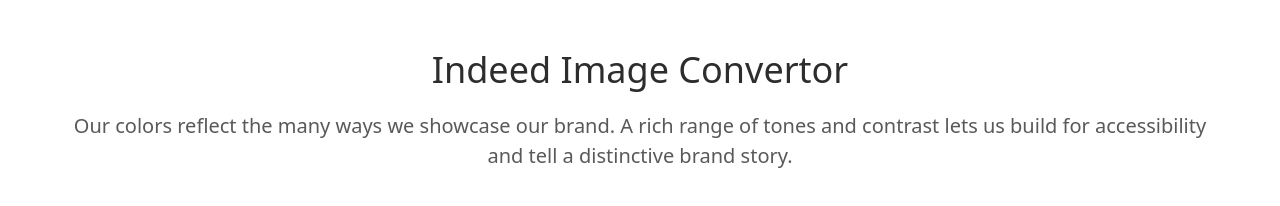
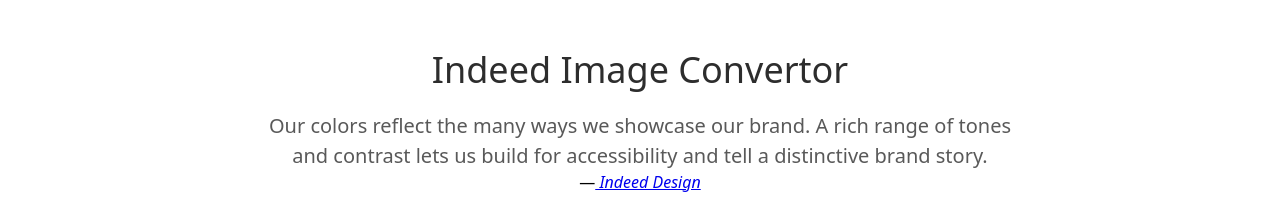
Before and after one commit to a-ogilvie/indeed-image-convertor, a React (Create React App) app: page / in a window 1280 px wide. Shown: the top 206 px of the page. Built offline with nearby package versions, Linux system fonts and the light colour scheme.

Commit message:
fix: blockquote CSS

```diff
--- a/src/App.css
+++ b/src/App.css
@@ -131,6 +131,10 @@
   font-size: 1.25rem;
   font-weight: 400;
   line-height: 1.5;
-  margin: 0px 0px 2rem;
-  max-width: 100%;
+  margin: 0;
+  max-width: 750px;
 }
+
+blockquote > p {
+  margin-bottom: 0;
+}
```
